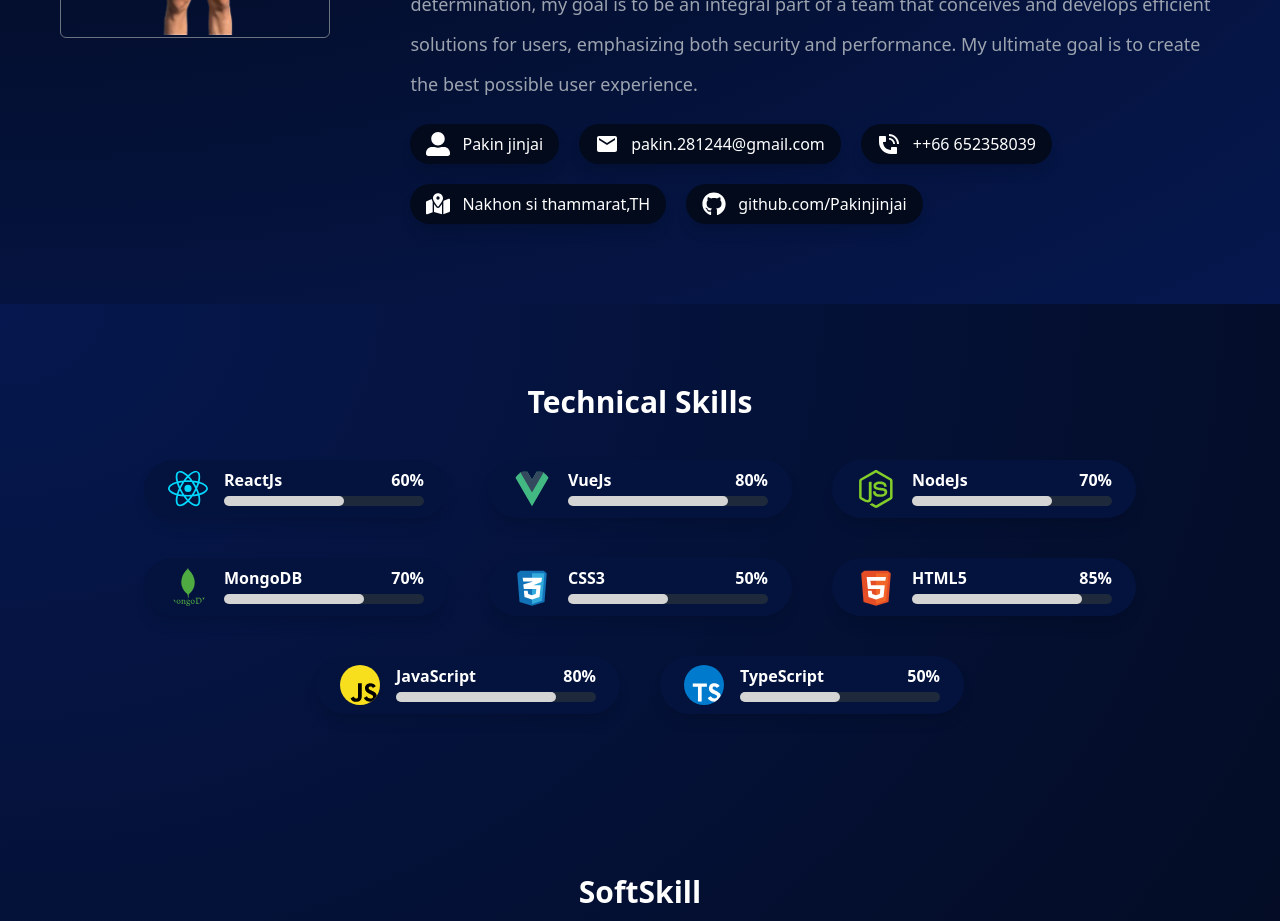
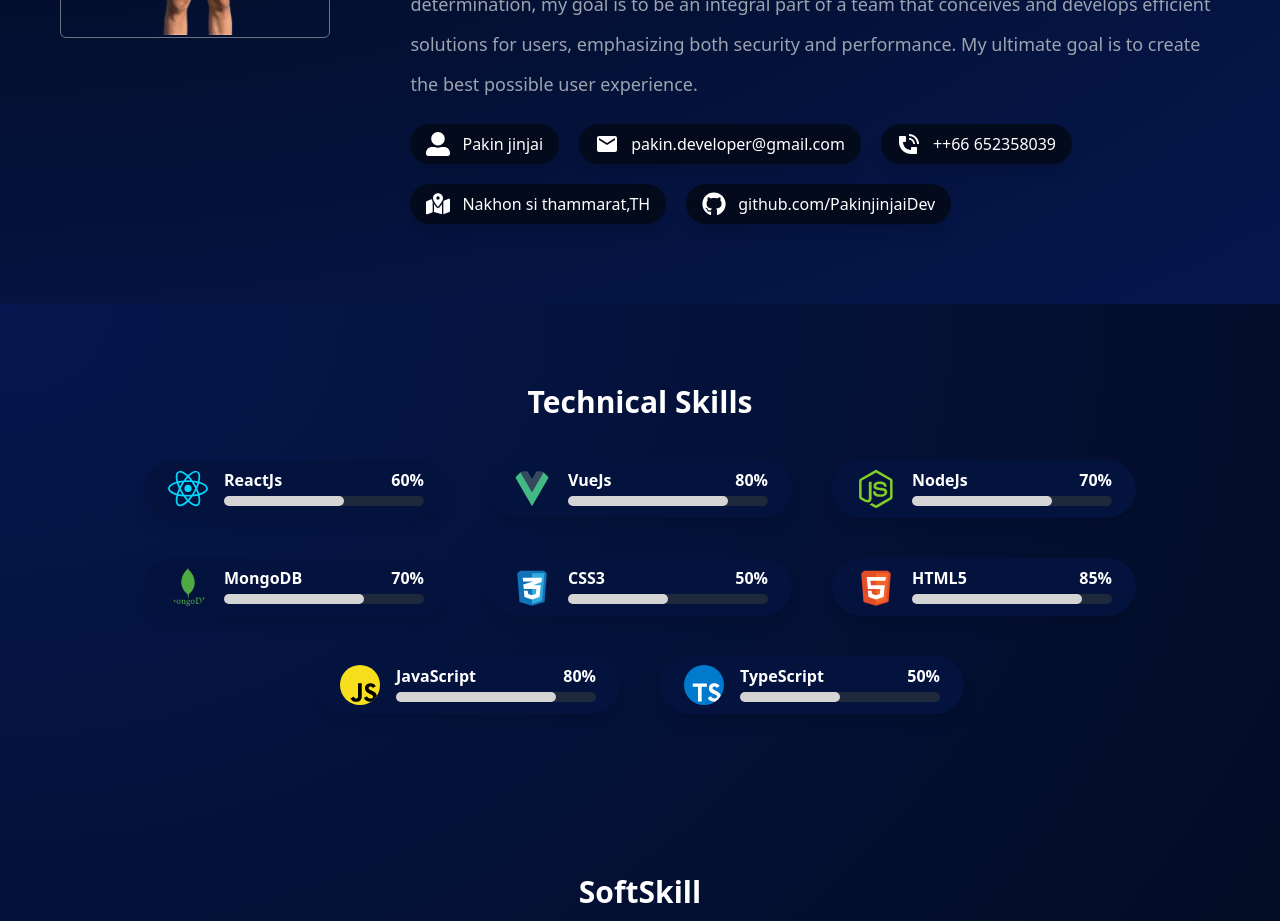
Before and after one commit to PakinjinjaiDev/PakinjinjaiDev, a React (Create React App) app: page / in a window 1280 px wide. Shown: the part 1360-2281 px from the top of the page. Built offline with nearby package versions, Linux system fonts and the light colour scheme.

Commit message:
Update About.jsx

```diff
--- a/src/components/About.jsx
+++ b/src/components/About.jsx
@@ -60,7 +60,7 @@ const About = () => {
           </p>
           <p className="flex gap-3 items-center justify-center rounded-full shadow-lg py-2 px-4 bg-[#030a1c] text-white cursor-pointer hover:scale-125 ease-in-out duration-500">
             <MdEmail size={24} />
-            pakin.281244@gmail.com
+            pakin.developer@gmail.com
           </p>
           <p className="flex gap-3 items-center justify-center rounded-full shadow-lg py-2 px-4 bg-[#030a1c] text-white cursor-pointer hover:scale-125 ease-in-out duration-500">
             <CgPhone size={24} />
@@ -72,7 +72,7 @@ const About = () => {
           </p>
           <p className="flex gap-3 items-center justify-center rounded-full shadow-lg py-2 px-4 bg-[#030a1c] text-white cursor-pointer hover:scale-125 ease-in-out duration-500">
             <FaGithub size={24} />
-            github.com/Pakinjinjai
+            github.com/PakinjinjaiDev
           </p>
         </div>
       </div>
```
